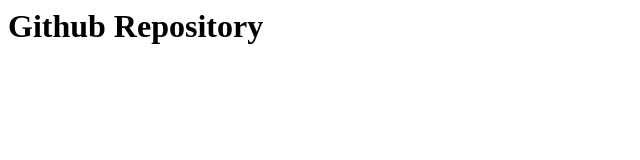
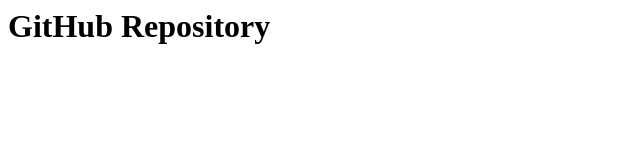
Before and after one commit to Shrihari-aws/Git-intro, a plain HTML site: page index.html in a window 1280 px wide. Shown: the whole page, without its empty margins (0-640 px from the left). Drawn offline with Linux system fonts and the light colour scheme.

Commit message:
Second commit

```diff
--- a/index.html
+++ b/index.html
@@ -1,3 +1,3 @@
 <html>
-<h1>Github Repository</h1>
+<h1>GitHub Repository</h1>
 </html>
```
